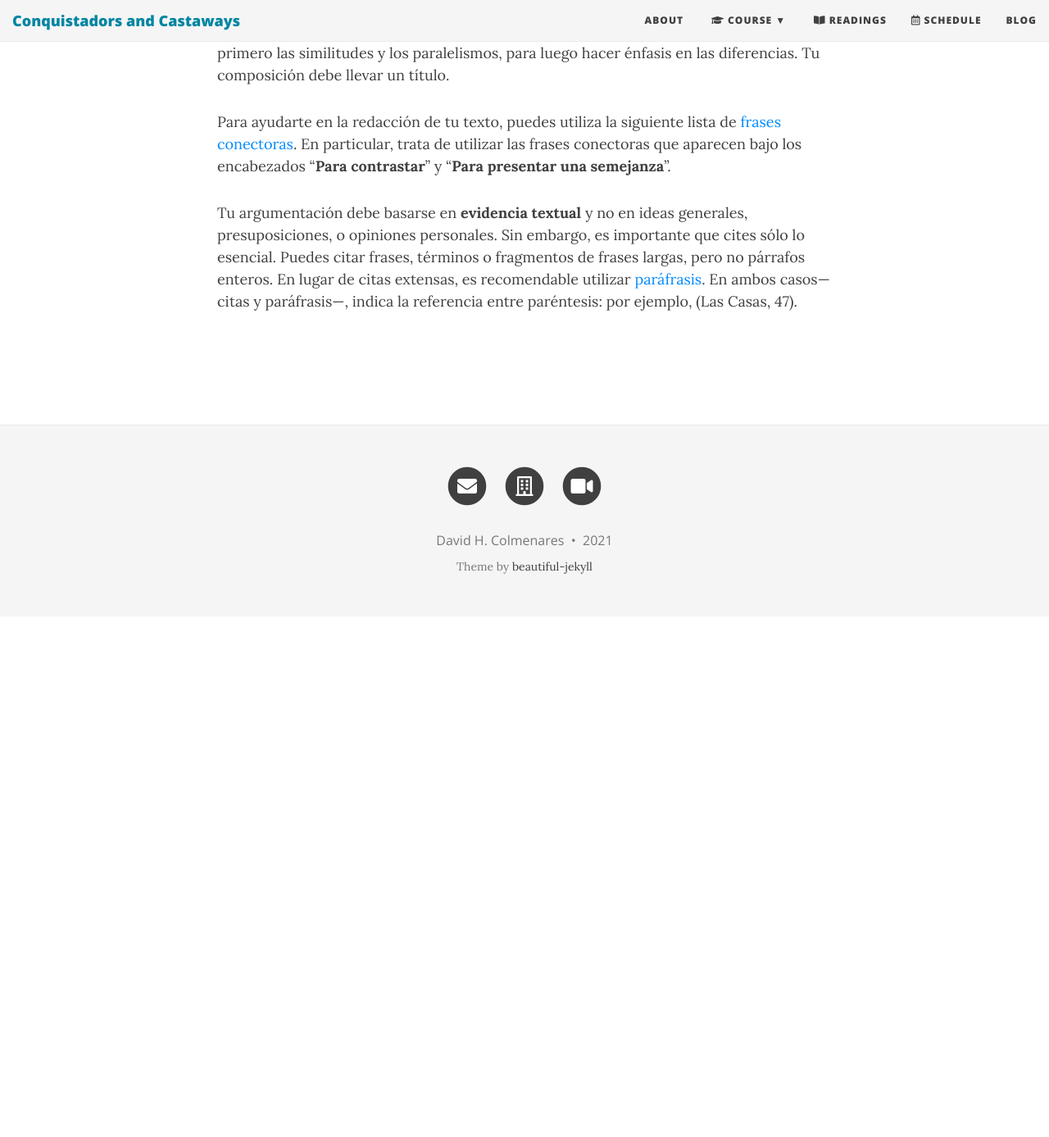
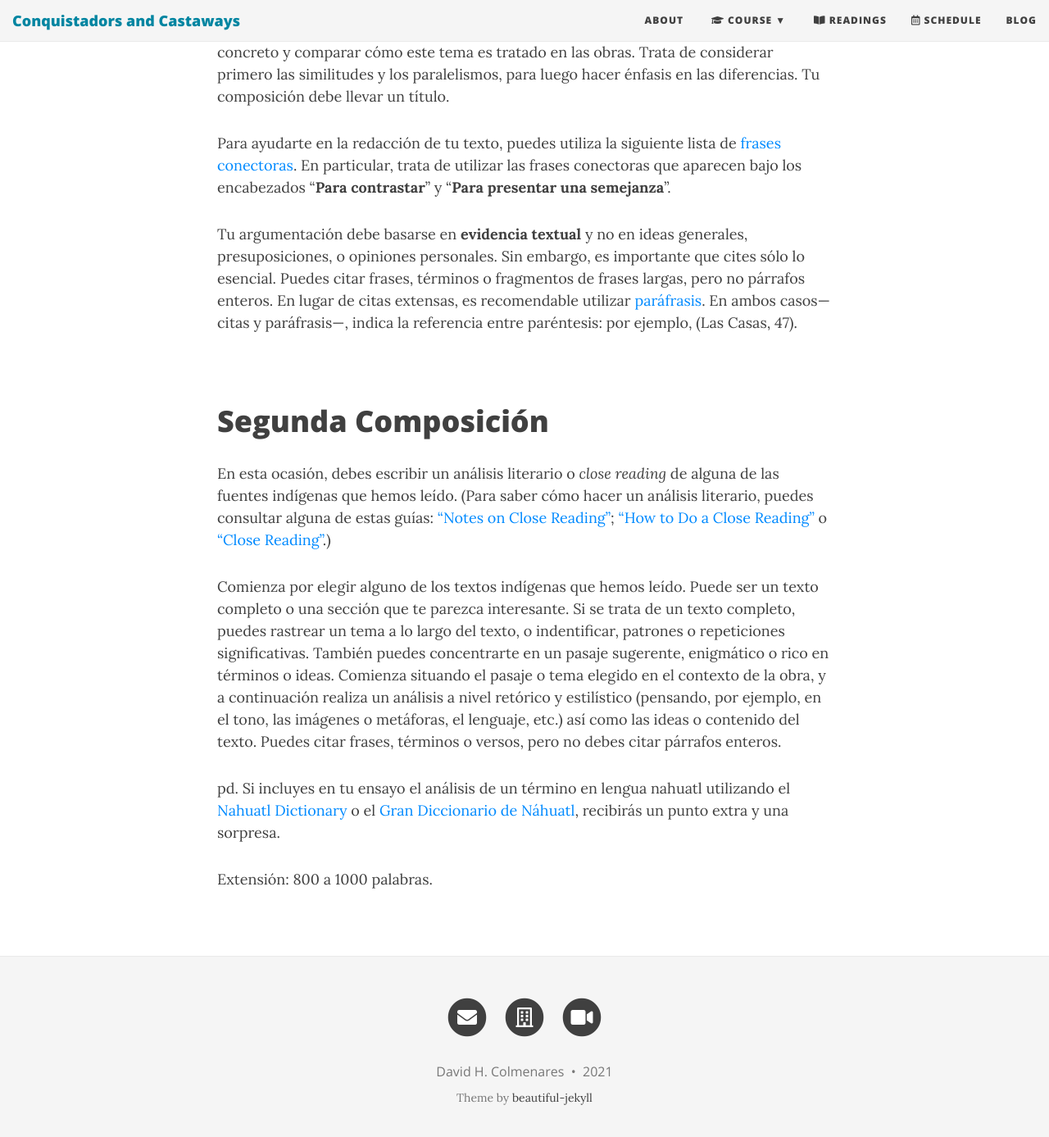
Before and after one commit to Hipomenes/ls452, a Jekyll site: the page built from assignments.md, in a window 1280 px wide and 1400 px high, scrolled down 1153 px. Shown: the top 1387 px of the window at 82% size. Built offline with Jekyll 4.4.1, drawn with Linux system fonts in a browser that asks for light colours; nearby versions of some CDN libraries; before the commit the page ends 1905 px from its top, so only the background shows below that.

Commit message:
Update assignments.md

```diff
--- a/assignments.md
+++ b/assignments.md
@@ -28,3 +28,13 @@
 Tu argumentación debe basarse en **evidencia textual** y no en ideas generales, presuposiciones, o opiniones personales. Sin embargo, es importante que cites sólo lo esencial. Puedes citar frases, términos o fragmentos de frases largas, pero no párrafos enteros. En lugar de citas extensas, es recomendable utilizar [paráfrasis](https://www.significados.com/parafrasis/). En ambos casos—citas y paráfrasis—, indica la referencia entre paréntesis: por ejemplo, (Las Casas, 47).
 
 <br>
+
+# Segunda Composición
+
+En esta ocasión, debes escribir un análisis literario o *close reading* de alguna de las fuentes indígenas que hemos leído. (Para saber cómo hacer un análisis literario, puedes consultar alguna de estas guías: ["Notes on Close Reading"](https://drive.google.com/file/d/1LUr8_rCby7gGPWNbtF5unm52hr5_KoLr/view?usp=sharing); ["How to Do a Close Reading"](https://drive.google.com/file/d/1fTVtJ3V1ghALOeWAGlDq7ZxT9qWCnlpx/view?usp=sharing) o ["Close Reading"](https://owl.purdue.edu/owl/subject_specific_writing/writing_in_literature/writing_about_fiction/index.html).)
+
+Comienza por elegir alguno de los textos indígenas que hemos leído. Puede ser un texto completo o una sección que te parezca interesante. Si se trata de un texto completo, puedes rastrear un tema a lo largo del texto, o indentificar, patrones o repeticiones significativas. También puedes concentrarte en un pasaje sugerente, enigmático o rico en términos o ideas. Comienza situando el pasaje o tema elegido en el contexto de la obra, y a continuación realiza un análisis a nivel retórico y estilístico (pensando, por ejemplo, en el tono, las imágenes o metáforas, el lenguaje, etc.) así como las ideas o contenido del texto. Puedes citar frases, términos o versos, pero no debes citar párrafos enteros.
+
+pd. Si incluyes en tu ensayo el análisis de un término en lengua nahuatl utilizando el [Nahuatl Dictionary](https://nahuatl.uoregon.edu/) o el [Gran Diccionario de Náhuatl](https://gdn.iib.unam.mx/), recibirás un punto extra y una sorpresa.
+
+Extensión: 800 a 1000 palabras.
```
